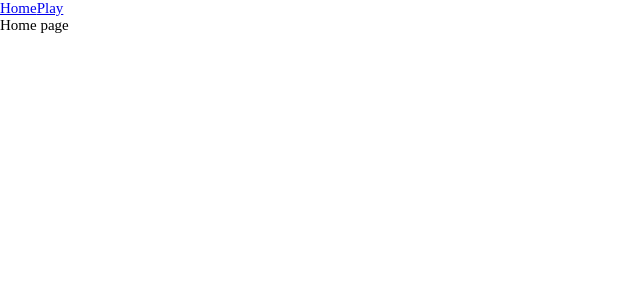
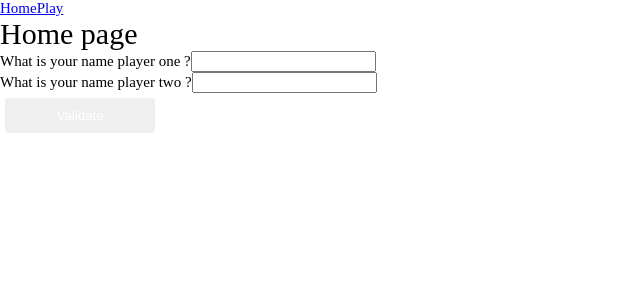
Before and after one commit to yanivk/tic-tac-toe, a Vue app: page / in a window 1280 px wide. Shown: the top 300 px of the page, without its empty margins (0-640 px from the left). Built offline with nearby package versions, Linux system fonts and the light colour scheme.

Commit message:
Add ui elements and possibility to chose user name

```diff
--- a/src/components/ellementsGame/GameBoard.vue
+++ b/src/components/ellementsGame/GameBoard.vue
@@ -30,9 +30,9 @@ function writeInColumn(columnNumber: number) {
       player: player.value,
     };
     if (boardStore.getIsWin()) {
-      playerWin.value = `${player.value.firstname} ${player.value.lastname} win this game`;
+      playerWin.value = `${player.value.pseudo} win this game`;
       emit("playerResult", playerWin.value);
-      if (player.value.firstname === playerOne.value.firstname) {
+      if (player.value.pseudo === playerOne.value.pseudo) {
         playerOne.value.score += 1;
       } else {
         playerTwo.value.score += 1;
--- a/src/components/ellementsGame/ScoreBoard.vue
+++ b/src/components/ellementsGame/ScoreBoard.vue
@@ -16,11 +16,11 @@ const playerTwo = computed(() => {
     <h3>SCORE</h3>
     <p class="score">
       <span
-        >{{ playerOne.firstname }} {{ playerOne.lastname }} :
+        >{{ playerOne.pseudo }} :
         <span class="result-score">{{ playerOne.score }}</span></span
       >
       <span
-        >{{ playerTwo.firstname }} {{ playerTwo.lastname }} :
+        >{{ playerTwo.pseudo }} :
         <span class="result-score">{{ playerTwo.score }}</span></span
       >
     </p>
--- a/src/interfaces/playerInterface.ts
+++ b/src/interfaces/playerInterface.ts
@@ -1,6 +1,5 @@
 export interface PlayerInterface {
-  lastname: string;
-  firstname: string;
+  pseudo: string;
   symbol: string;
   hisTurn: boolean;
   score: number;
--- a/src/stores/gameBoard.ts
+++ b/src/stores/gameBoard.ts
@@ -65,8 +65,8 @@ export const useGameBoardStore = defineStore("gameBoard", () => {
       board.value[3].isChecked
     ) {
       if (
-        board.value[1].player?.firstname === board.value[2].player?.firstname &&
-        board.value[2].player?.firstname === board.value[3].player?.firstname
+        board.value[1].player?.pseudo === board.value[2].player?.pseudo &&
+        board.value[2].player?.pseudo === board.value[3].player?.pseudo
       ) {
         isWin = true;
       }
@@ -77,8 +77,8 @@ export const useGameBoardStore = defineStore("gameBoard", () => {
       board.value[6].isChecked
     ) {
       if (
-        board.value[4].player?.firstname === board.value[5].player?.firstname &&
-        board.value[5].player?.firstname === board.value[6].player?.firstname
+        board.value[4].player?.pseudo === board.value[5].player?.pseudo &&
+        board.value[5].player?.pseudo === board.value[6].player?.pseudo
       ) {
         isWin = true;
       }
@@ -89,8 +89,8 @@ export const useGameBoardStore = defineStore("gameBoard", () => {
       board.value[9].isChecked
     ) {
       if (
-        board.value[7].player?.firstname === board.value[8].player?.firstname &&
-        board.value[8].player?.firstname === board.value[9].player?.firstname
+        board.value[7].player?.pseudo === board.value[8].player?.pseudo &&
+        board.value[8].player?.pseudo === board.value[9].player?.pseudo
       ) {
         isWin = true;
       }
@@ -103,8 +103,8 @@ export const useGameBoardStore = defineStore("gameBoard", () => {
       board.value[7].isChecked
     ) {
       if (
-        board.value[1].player?.firstname === board.value[4].player?.firstname &&
-        board.value[4].player?.firstname === board.value[7].player?.firstname
+        board.value[1].player?.pseudo === board.value[4].player?.pseudo &&
+        board.value[4].player?.pseudo === board.value[7].player?.pseudo
       ) {
         isWin = true;
       }
@@ -115,8 +115,8 @@ export const useGameBoardStore = defineStore("gameBoard", () => {
       board.value[8].isChecked
     ) {
       if (
-        board.value[2].player?.firstname === board.value[5].player?.firstname &&
-        board.value[5].player?.firstname === board.value[8].player?.firstname
+        board.value[2].player?.pseudo === board.value[5].player?.pseudo &&
+        board.value[5].player?.pseudo === board.value[8].player?.pseudo
       ) {
         isWin = true;
       }
@@ -127,8 +127,8 @@ export const useGameBoardStore = defineStore("gameBoard", () => {
       board.value[9].isChecked
     ) {
       if (
-        board.value[3].player?.firstname === board.value[6].player?.firstname &&
-        board.value[6].player?.firstname === board.value[9].player?.firstname
+        board.value[3].player?.pseudo === board.value[6].player?.pseudo &&
+        board.value[6].player?.pseudo === board.value[9].player?.pseudo
       ) {
         isWin = true;
       }
@@ -141,8 +141,8 @@ export const useGameBoardStore = defineStore("gameBoard", () => {
       board.value[9].isChecked
     ) {
       if (
-        board.value[1].player?.firstname === board.value[5].player?.firstname &&
-        board.value[5].player?.firstname === board.value[9].player?.firstname
+        board.value[1].player?.pseudo === board.value[5].player?.pseudo &&
+        board.value[5].player?.pseudo === board.value[9].player?.pseudo
       ) {
         isWin = true;
       }
@@ -153,8 +153,8 @@ export const useGameBoardStore = defineStore("gameBoard", () => {
       board.value[7].isChecked
     ) {
       if (
-        board.value[3].player?.firstname === board.value[5].player?.firstname &&
-        board.value[5].player?.firstname === board.value[7].player?.firstname
+        board.value[3].player?.pseudo === board.value[5].player?.pseudo &&
+        board.value[5].player?.pseudo === board.value[7].player?.pseudo
       ) {
         isWin = true;
       }
--- a/src/stores/players.ts
+++ b/src/stores/players.ts
@@ -4,16 +4,14 @@ import type { PlayerInterface } from "@/interfaces/playerInterface";
 
 export const usePlayerStore = defineStore("player", () => {
   const playerOneInformation = ref<PlayerInterface>({
-    lastname: "Doe",
-    firstname: "John",
+    pseudo: "John",
     symbol: "X",
     hisTurn: true,
     score: 0,
   });
 
   const playerTwoInformation = ref<PlayerInterface>({
-    lastname: "Doe",
-    firstname: "Jane",
+    pseudo: "Jane",
     symbol: "O",
     hisTurn: false,
     score: 0,
--- /dev/null
+++ b/src/uiElements/buttons/BaseButton.vue
@@ -0,0 +1,51 @@
+<script setup lang="ts">
+interface Props {
+  primary?: boolean;
+  secondary?: boolean;
+  warning?: boolean;
+  success?: boolean;
+  info?: boolean;
+  danger?: boolean;
+}
+
+const props = withDefaults(defineProps<Props>(), {
+  primary: true,
+  secondary: false,
+  warning: false,
+  success: false,
+  info: false,
+  danger: false,
+});
+</script>
+
+<template>
+  <button
+    class="btn"
+    :class="{
+      primary: props.primary,
+      secondary: props.secondary,
+      warning: props.warning,
+      success: props.success,
+      info: props.info,
+      danger: props.danger,
+    }"
+  >
+    <slot></slot>
+  </button>
+</template>
+
+<style scoped>
+button.btn {
+  min-width: 150px;
+  padding: 10px 0;
+  margin: 5px;
+  border: none;
+  border-radius: 3px;
+  color: #ffffff;
+  cursor: pointer;
+}
+
+button.btn:hover {
+  filter: invert(0.15);
+}
+</style>
--- /dev/null
+++ b/src/uiElements/inputs/InputField.vue
@@ -0,0 +1,34 @@
+<script setup lang="ts">
+import { computed } from "vue";
+
+const props = defineProps<{
+  type: string;
+  label?: string;
+  placeholder?: string;
+  inputValue?: string;
+}>();
+
+let localValue = computed(() => {
+  return props.inputValue;
+});
+
+const emit = defineEmits(["update:modelValue"]);
+
+function updateModelValue(event: Event) {
+  emit("update:modelValue", (event.target as HTMLInputElement).value);
+}
+</script>
+
+<template>
+  <div class="group-input">
+    <label>{{ label }}</label>
+    <input
+      v-model="localValue"
+      :type="type"
+      @input="updateModelValue"
+      :placeholder="placeholder"
+    />
+  </div>
+</template>
+
+<style scoped></style>
--- a/src/views/HomeView.vue
+++ b/src/views/HomeView.vue
@@ -1,5 +1,43 @@
-<script setup lang="ts"></script>
+<script setup lang="ts">
+import InputField from "@/uiElements/inputs/InputField.vue";
+import { usePlayerStore } from "@/stores/players";
+import { ref } from "vue";
+import BaseButton from "@/uiElements/buttons/BaseButton.vue";
+import { useRouter } from "vue-router";
+
+const playerStore = usePlayerStore();
+const router = useRouter();
+
+const playerOneName = ref<string>("");
+const playerTwoName = ref<string>("");
+
+function validatePlayer() {
+  playerStore.playerOneInformation.pseudo = playerOneName.value;
+  playerStore.playerTwoInformation.pseudo = playerTwoName.value;
+  router.push("/play");
+}
+</script>
 
 <template>
-  <main>Home page</main>
+  <main>
+    <h1>Home page</h1>
+    <div class="choice-player">
+      {{ playerOneName }}
+      <input-field
+        type="text"
+        v-model="playerOneName"
+        :input-value="playerOneName"
+        label="What is your name player one ?"
+      />
+
+      <input-field
+        type="text"
+        v-model="playerTwoName"
+        :input-value="playerTwoName"
+        label="What is your name player two ?"
+      />
+    </div>
+
+    <base-button @click="validatePlayer">Validate</base-button>
+  </main>
 </template>
--- a/src/views/TicTacToeView.vue
+++ b/src/views/TicTacToeView.vue
@@ -29,7 +29,7 @@ function restartGame() {
 
 <template>
   <h1>Play page</h1>
-  <h2>Turn of : {{ player.firstname }}</h2>
+  <h2>Turn of : {{ player.pseudo }}</h2>
   <score-board />
   <div v-if="playerWin">
     <p>
```
